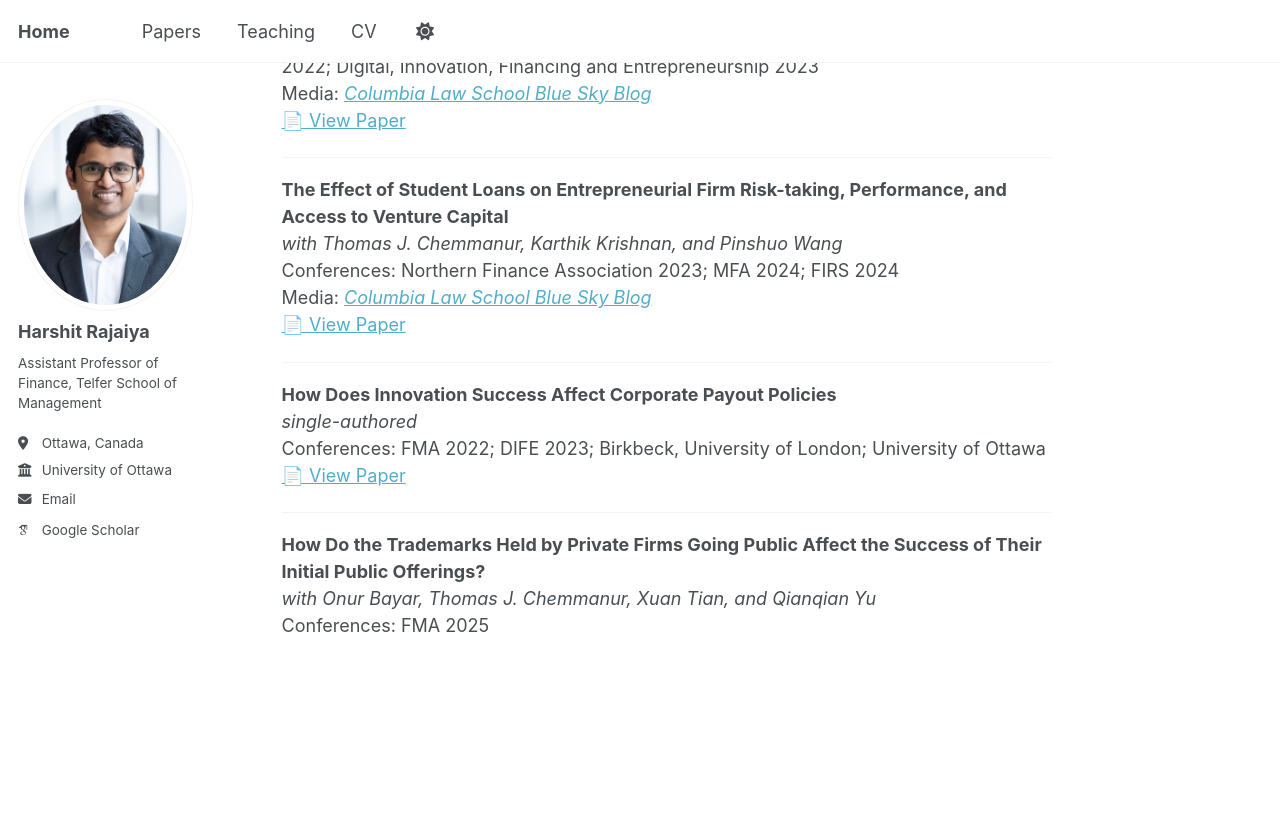
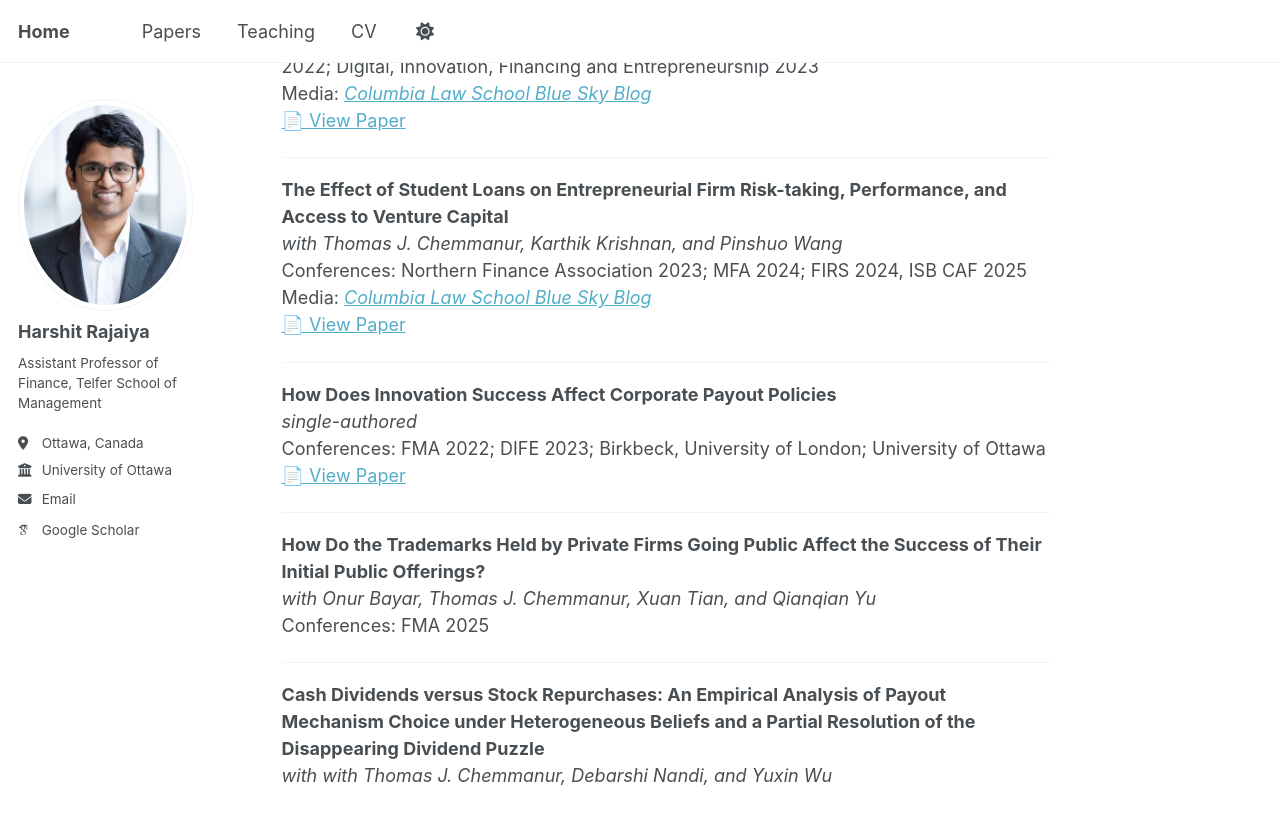
Before and after one commit to hrajaiya/harshitrajaiya.github.io, a Jekyll site: the page built from _pages/papers.md, in a window 1280 px wide and 900 px high, scrolled down 1233 px. Shown: the top 824 px of the window. Built offline with Jekyll 4.4.1, drawn with Linux system fonts in a browser that asks for light colours; some web fonts are replaced; a script that is not in the unit is left out; comment, search, counter and statistics services are not loaded.

Commit message:
Update papers.md

```diff
--- a/_pages/papers.md
+++ b/_pages/papers.md
@@ -57,7 +57,7 @@ Media: [*Columbia Law School Blue Sky Blog*](https://clsbluesky.law.columbia.edu
 
 **The Effect of Student Loans on Entrepreneurial Firm Risk-taking, Performance, and Access to Venture Capital**
 _with Thomas J. Chemmanur, Karthik Krishnan, and Pinshuo Wang_
-Conferences: Northern Finance Association 2023; MFA 2024; FIRS 2024
+Conferences: Northern Finance Association 2023; MFA 2024; FIRS 2024, ISB CAF 2025
 Media: [*Columbia Law School Blue Sky Blog*](https://clsbluesky.law.columbia.edu/2022/11/23/does-student-loan-forgiveness-have-significant-benefits-for-the-economy/)<br>
 [📄 View Paper](https://papers.ssrn.com/sol3/papers.cfm?abstract_id=3240607)
 
@@ -73,3 +73,8 @@ Conferences: FMA 2022; DIFE 2023; Birkbeck, University of London; University of
 **How Do the Trademarks Held by Private Firms Going Public Affect the Success of Their Initial Public Offerings?**
 _with Onur Bayar, Thomas J. Chemmanur, Xuan Tian, and Qianqian Yu_
 Conferences: FMA 2025
+
+---
+
+**Cash Dividends versus Stock Repurchases: An Empirical Analysis of Payout Mechanism Choice under Heterogeneous Beliefs and a Partial Resolution of the Disappearing Dividend Puzzle**
+_with with Thomas J. Chemmanur, Debarshi Nandi, and Yuxin Wu_
```
